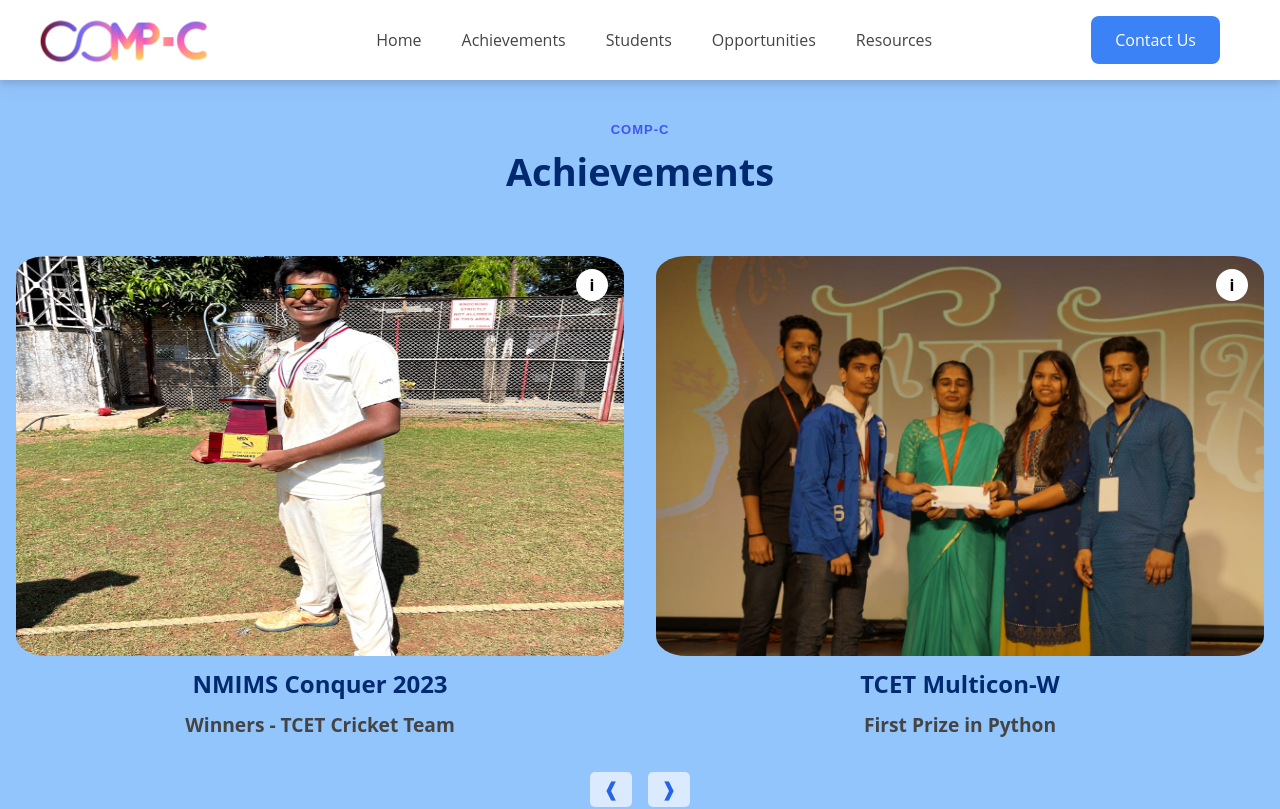
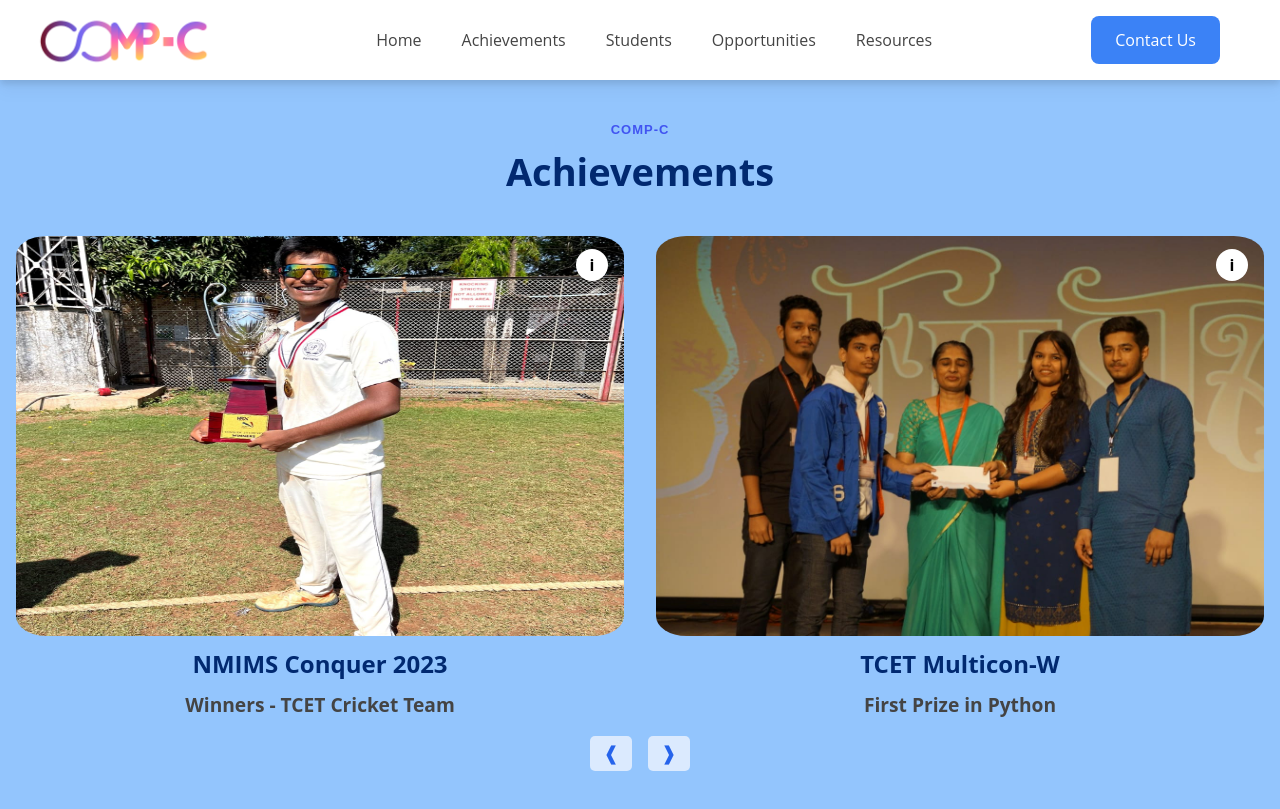
Before and after one commit to Alstudd/SE-COMP-C-Website, a React (Vite) app: page /achievements in a window 1280 px wide. Shown: the top 809 px of the page. Built offline with nearby package versions, Linux system fonts and the light colour scheme.

Commit message:
Fixed recent achievements carousel

```diff
--- a/src/components/Achievements/AchievementPopup.jsx
+++ b/src/components/Achievements/AchievementPopup.jsx
@@ -11,7 +11,7 @@
         <div className='relative'>
             {
                 popup &&
-                <div className="z-20 w-[38rem] h-[25rem] bg-white absolute top-[9.5px] right-[75.5px] rounded-[5%] border-b-[20px] border-b-[#012970]">
+                <div className="z-20 ss:w-[38rem] ss:h-[25rem] w-[22rem] h-[15rem] bg-white absolute top-[9.5px] ss:left-[-304px] left-[-170px] rounded-t-[9%] rounded-b-[5%] border-b-[20px] border-b-[#012970]">
                     <div className='flex justify-between pt-3 pb-2 bg-[#012970] rounded-t-[1.4rem]'>
                         <img className='bg-white w-[50px] h-[50px] object-contain rounded-[50%] mt-1 ml-4' src={props.imgUrl} alt='profile' />
                         <h1 className='text-2xl text-white font-bold pt-4'>COMP-C Students</h1>
@@ -39,7 +39,7 @@
                     </div>
                 </div>
             }
-            <button onClick={handlePopupClick} className="absolute ss:top-[22px] ss:left-64 top-4 left-[134px] w-8 h-8 rounded-[50%] bg-white text-black font-bold text-[1rem] text-center hover:font-bold hover:scale-[1.1] transition-all duration-300">
+            <button onClick={handlePopupClick} className="absolute ss:top-[22px] ss:left-64 top-4 left-[125px] w-8 h-8 rounded-[50%] bg-white text-black font-bold text-[1rem] text-center hover:font-bold hover:scale-[1.1] transition-all duration-300">
                 i
             </button>
         </div>
--- a/src/components/Achievements/Recent.jsx
+++ b/src/components/Achievements/Recent.jsx
@@ -19,7 +19,7 @@
 
                             <div className='opp-card hover:scale-[1.025] hover:cursor-pointer flex gap-[0.6rem] flex-col justify-center items-center px-[1rem] pb-[1rem] m-auto'>
                                 <AchievementPopup names={card.names} imgUrl={card.imgUrl} />
-                                <a href={card.link} target='_blank'><img className='ss:w-[38rem] ss:h-[25rem] w-[22rem] h-[15rem] rounded-[5%]' src={card.imgUrl} alt="cardImg" /></a>
+                                <a href={card.link} target='_blank'><img className='ss:w-[38rem] ss:h-[25rem] w-[20.5rem] h-[15rem] rounded-[5%]' src={card.imgUrl} alt="cardImg" /></a>
                                 <p className='text-[1.5rem] text-[#012970] text-center font-bold'>{card.title}</p>
                                 <span className='font-bold text-center text-[1.2rem]'>
                                     <span>{card.desc}</span>
@@ -37,7 +37,7 @@
 const SliderButtons = () => {
     const swiper = useSwiper();
     return (
-        <div className='flex justify-center gap-[1rem] pt-4'>
+        <div className='flex justify-center gap-[1rem] pt-0'>
             <button className='text-[1.2rem] py-[0.2rem] px-[0.8rem] text-blue-600 border-none rounded-[5px] bg-blue-100 cursor-pointer' onClick={() => swiper.slidePrev()}>❰</button>
             <button className='text-[1.2rem] py-[0.2rem] px-[0.8rem] text-blue-600 border-none rounded-[5px] bg-blue-100 cursor-pointer' onClick={() => swiper.slideNext()}>❱</button>
         </div>
--- a/src/components/Home/HeroSection.jsx
+++ b/src/components/Home/HeroSection.jsx
@@ -34,7 +34,7 @@
               type: "spring",
               delay: 0.5
             }}
-            className="font-semibold text-4xl leading-[3rem] tracking-[-0.06rem] md:leading-[3.75rem] 2xl:leading-[4.5rem] 2xl:text-6xl md:text-5xl">
+            className="font-bold text-4xl leading-[3rem] tracking-[-0.06rem] md:leading-[3.75rem] 2xl:leading-[4.5rem] 2xl:text-6xl md:text-5xl">
             Discover the Achievements of SE Comp-C Students
           </motion.h1>
           <motion.p
--- a/src/pages/Achievements.jsx
+++ b/src/pages/Achievements.jsx
@@ -9,7 +9,7 @@
 export default function Achievements() {
   return (
     <div className='bg-blue-300'>
-      <header className="text-center pt-10 pb-5">
+      <header className="text-center pt-10">
         <h2 className='text-[13px] tracking-[1px] font-bold m-0 text-[#4154f1] uppercase'>comp-c</h2>
         <p className='mt-[10px] mx-0 mb-0 p-0 sm:text-[38px] sm:leading-[42px] font-bold text-[#012970] text-[28px] leading-[32px]'>Achievements</p>
       </header>
```
